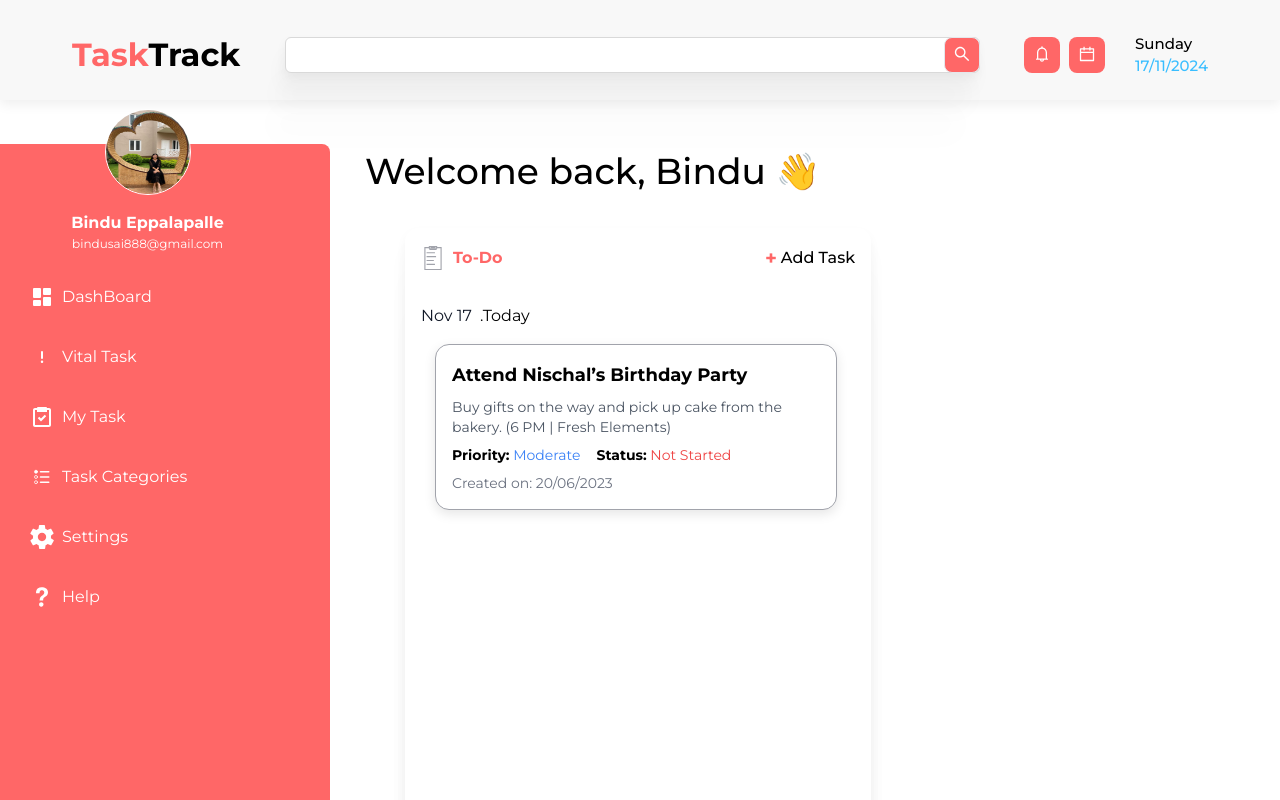
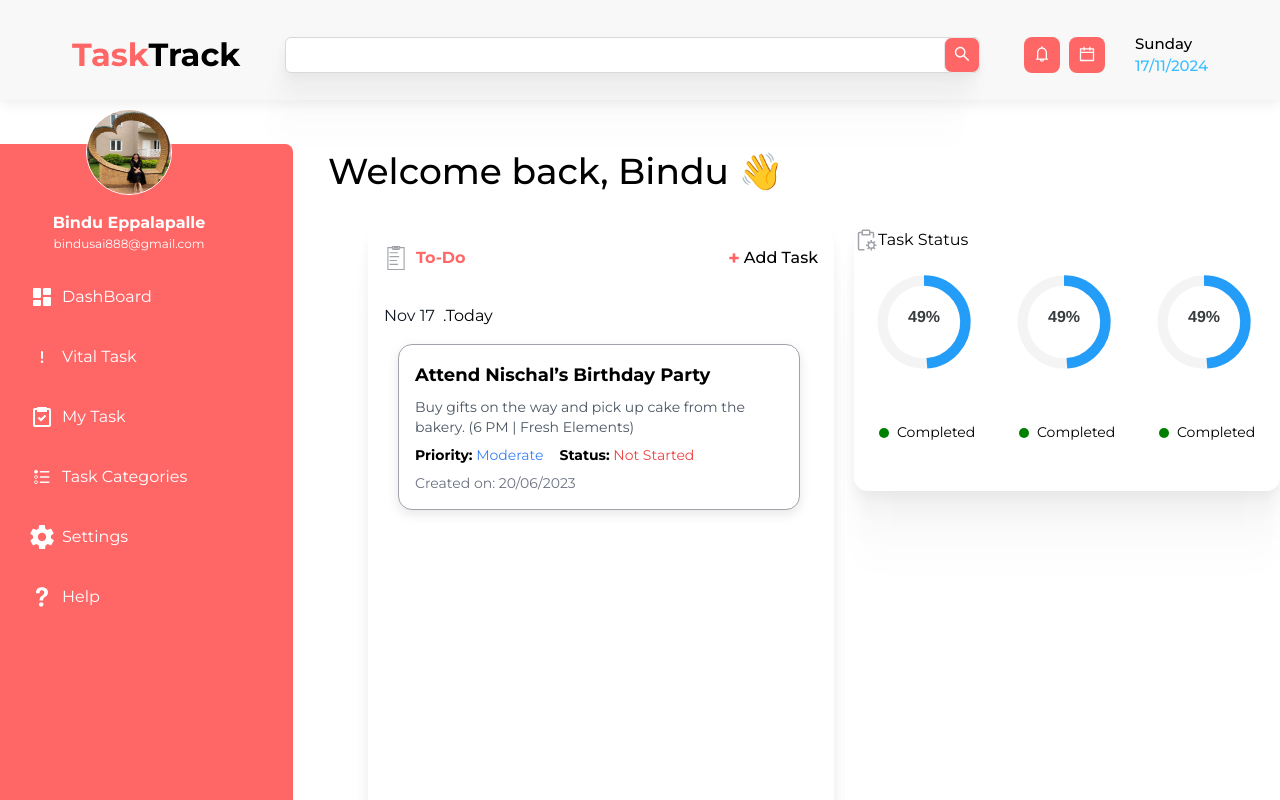
Before and after one commit to bindu8601/Task-Track, a React (Create React App) app in the folder client/: page /dashboard in a window 1280 px wide. Shown: the top 800 px of the page. Built offline with nearby package versions, Linux system fonts and the light colour scheme.

Commit message:
task status card implementation

```diff
--- a/client/package.json
+++ b/client/package.json
@@ -13,6 +13,7 @@
     "axios": "^1.7.7",
     "prettier": "^3.3.3",
     "react": "^18.3.1",
+    "react-apexcharts": "^1.5.0",
     "react-dom": "^18.3.1",
     "react-redux": "^9.1.2",
     "react-router-dom": "^6.28.0",
--- a/client/src/pages/DashBoard/DashBoard.jsx
+++ b/client/src/pages/DashBoard/DashBoard.jsx
@@ -5,6 +5,7 @@ import CustomCalender from './components/CustomCalender'
 import SideBar from './components/SideBar'
 import Message from './components/Message'
 import ToDo from './components/ToDo'
+import TaskStatusCard from './components/TaskStatusCard'
 
 const DashBoard = () => {
   return (
@@ -24,7 +25,11 @@ const DashBoard = () => {
         <SideBar />
         <div className="flex flex-col flex-grow">
           <Message />
+          <div className='flex'>
           <ToDo />
+          <TaskStatusCard/>
+          </div>
+
         </div>
       </div>
     </div>
--- /dev/null
+++ b/client/src/pages/DashBoard/components/RadialBar.jsx
@@ -0,0 +1,66 @@
+import React, { Component } from "react";
+import Chart from "react-apexcharts";
+
+const RadialBar =()=> {
+   let  data= {
+      options: {
+        plotOptions: {
+          radialBar: {
+            // startAngle: -180,
+            // endAngle: 180,
+
+            track: {
+              background: "#f2f2f2",
+              strokeWidth: "97%"
+            },
+            dataLabels: {
+              show: true,
+              value: {
+                show: false,
+                fontSize: "16px"
+              },
+              total: {
+                show: true,
+                label: '49%',
+                color: "#373d3f"
+              }
+
+
+            },
+          }
+        }
+      },
+
+      series: [49]
+    };
+
+
+
+    return (
+        <div style={{ textAlign: "center" }}>
+        <Chart
+          options={data.options}
+          series={data.series}
+          type="radialBar"
+          width={140}
+          height={160}
+        />
+        <div style={{ display: "flex", alignItems: "center", gap: "8px", marginTop: "10px" }} className="ml-[25px]">
+          <span
+            style={{
+              display: "inline-block",
+              width: "10px",
+              height: "10px",
+              backgroundColor: "green",
+              borderRadius: "50%",
+            }}
+          ></span>
+          <span style={{ fontSize: "14px" }}>Completed</span>
+        </div>
+      </div>
+
+    );
+
+}
+
+export default RadialBar;
--- /dev/null
+++ b/client/src/pages/DashBoard/components/TaskStatusCard.jsx
@@ -0,0 +1,26 @@
+import React from 'react'
+import { TaskStatus } from '../../../assets/icons/icons'
+import RadialBar from './RadialBar'
+
+const TaskStatusCard = () => {
+  return (
+    <div className='w-[426px] h-[263px] mt-[30px] ml-[20px]'  style={{
+        borderRadius: '14px',
+        boxShadow:
+          '0px 5px 11px 0px rgba(0, 0, 0, 0.04),0px 19px 19px 0px rgba(0, 0, 0, 0.03),0px 44px 26px 0px rgba(0, 0, 0, 0.02),0px 77px 31px 0px rgba(0, 0, 0, 0.01),0px 121px 34px 0px rgba(0, 0, 0, 0)',
+    }}>
+        <div className='flex items-center'>
+        <TaskStatus/>
+        <p>Task Status</p>
+        </div>
+        <div className='flex'>
+        <RadialBar/>
+        <RadialBar/>
+        <RadialBar/>
+        </div>
+
+    </div>
+  )
+}
+
+export default TaskStatusCard
```
Also changed, not shown: 1 other file (tests, documents, lock files or other folders).
